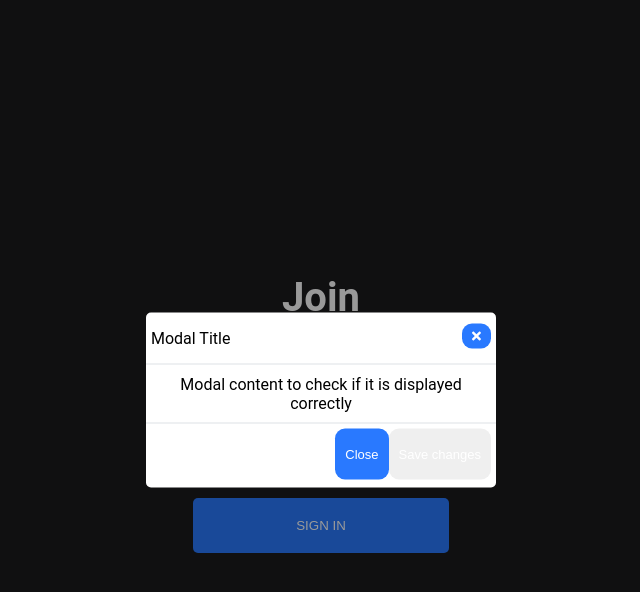
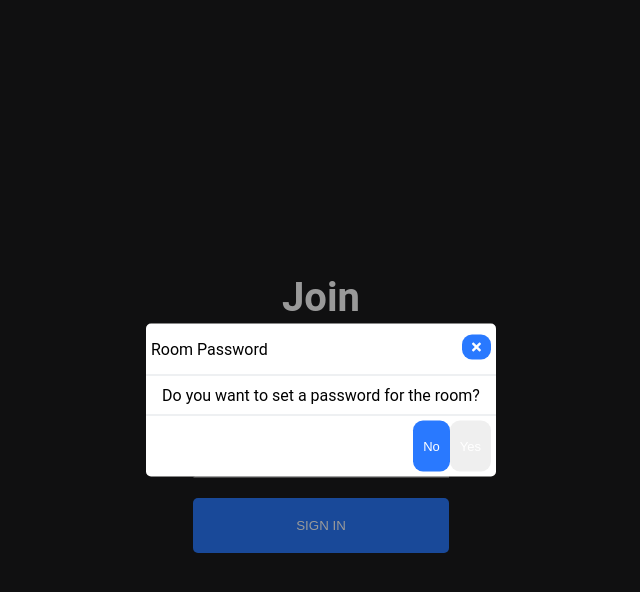
Before and after one commit to GeorgeDanicico/React, a React (Create React App) app in the folder chat_app/chatapp/: page / in a window 1280 px wide. Both pictures are taken after a click on the button "SIGN IN". Shown: the top 592 px of the page, without its empty margins (319-959 px from the left). Built offline with nearby package versions, Linux system fonts and the light colour scheme.

Commit message:
improvement

```diff
--- a/chat_app/chatapp/src/components/Chat/Chat.tsx
+++ b/chat_app/chatapp/src/components/Chat/Chat.tsx
@@ -16,14 +16,15 @@ import './style.css';
 let socket;
 
 const Chat: React.FC = () => {
+    const chatMessages = useAppSelector((state) => state.message.messages)
+
     const [name, setName] = useState<string>('');
     const [room, setRoom] = useState<string>('');
     const [roomUsers, setRoomUsers] = useState<User[]>([]);
     const [message, setMessage] = useState<string>('');
-    const [messages, setMessages] = useState<messagesObj[]>([]);
+    const [messages, setMessages] = useState<messagesObj[]>(chatMessages);
     const ENDPOINT = 'localhost:5000';
-    const location = useLocation()
-    const chatMessages = useAppSelector((state) => state.message.messages)
+    const location = useLocation();
     const dispatch = useAppDispatch();
 
     useEffect(() => {
--- a/chat_app/chatapp/src/components/Join/Join.tsx
+++ b/chat_app/chatapp/src/components/Join/Join.tsx
@@ -1,5 +1,5 @@
 import React, { useState } from "react";
-import { Link, useNavigate } from 'react-router-dom';
+import { useNavigate } from 'react-router-dom';
 import Modal from "../Modal/Modal";
 import './style.css';
 
@@ -10,7 +10,9 @@ const Join: React.FC = () => {
     const navigate = useNavigate();
 
     const handleSave = () => {
-
+        const password = localStorage.getItem('roomPass');
+        console.log(password);
+        navigate(`/chat?name=${name}&room=${room}`)
     }
 
     const handleCancel = () => { setShowModal(false) };
@@ -23,11 +25,16 @@ const Join: React.FC = () => {
             <div><input placeholder="Name" value={name} className="joinInput" type="text" onChange={(e) => setName(e.target.value)} /></div>
             <div><input placeholder="Room" value={room} className="joinInput mt-20" type="text" onChange={(e) => setRoom(e.target.value)} /></div>
 
-            {/* /<Link onClick={(event) => (!name || !room) ? event.preventDefault() : null} to={`/chat?name=${name}&room=${room}`}> */}
-                <button className="button mt-20" onClick={() => setShowModal(true)}>Sign In</button>
-            {/* </Link> */}
+            <button className="button mt-20" onClick={() => setShowModal(true)}>Sign In</button>
         </div>
-        <Modal show={showModal} handleClose={handleCancel} />
+        <Modal
+            show={showModal}
+            handleClose={handleCancel}
+            handleSave={handleSave}
+            title="Room Password"
+            modalType="password"
+            content="Do you want to set a password for the room?"
+        />
     </div>)
 }
 
--- a/chat_app/chatapp/src/components/Modal/Modal.tsx
+++ b/chat_app/chatapp/src/components/Modal/Modal.tsx
@@ -1,11 +1,20 @@
-import React, { useEffect, useRef } from "react";
+import React, { useState, useEffect, useRef } from "react";
 import { faTimes } from "@fortawesome/free-solid-svg-icons";
 import { ModalProp } from "../../utils/interfaces";
 import Button from "../Button/ButtonComponent";
 import './style.css'
 
-const Modal:React.FC<ModalProp> = ({ show, handleClose }) => {
+const Modal:React.FC<ModalProp> = ({
+    show, handleClose, handleSave, title, modalType, content,
+}) => {
     const modalRef = useRef<HTMLDivElement>();
+    const [modalInputValue, setModalInputValue] = useState<string>('');
+    const [addPassword, setAddPassword] = useState<boolean>(false);
+
+    const setPassword = () => {
+        localStorage.setItem('roomPass', modalInputValue);
+        handleSave();
+    };
 
     useEffect(() => {
         const func = (e) => {
@@ -31,20 +40,36 @@ const Modal:React.FC<ModalProp> = ({ show, handleClose }) => {
             <div ref={modalRef} className="modal-window">
                 <div className="modal-box">
                     <div className="modal-header">
-                        <p>Modal Title</p>
+                        <p>{title}</p>
                         <div>
                             <Button btnType="danger" onClick={handleClose}  btnIcon={faTimes} />
                         </div>
                     </div>
 
                     <div className="modal-content">
-                        Modal content to check if it is displayed correctly
+                        {!addPassword ? content : (
+                            <input
+                                type="text"
+                                className="modal-input"
+                                value={modalInputValue}
+                                onChange={(e) => setModalInputValue(e.target.value)}
+                                placeholder="Set password"
+                            />
+                        )}
                     </div>
 
                     <div className="modal-buttons">
                         <div>
-                            <Button btnType="danger" onClick={handleClose} label="Close" />
-                            <Button btnType="normal" onClick={() => {}} label="Save changes" />
+                            <Button
+                                btnType="danger"
+                                onClick={!addPassword ? () => handleSave() : () => setAddPassword(false)}
+                                label={!addPassword ? "No" : "Cancel"}
+                            />
+                            <Button
+                                btnType="normal"
+                                onClick={!addPassword ? () => setAddPassword(true) : () => setPassword()}
+                                label={!addPassword ? "Yes" : "Join"}
+                            />
                         </div>
                     </div>
                 </div>
--- a/chat_app/chatapp/src/components/Modal/style.css
+++ b/chat_app/chatapp/src/components/Modal/style.css
@@ -13,7 +13,8 @@
     top: 50%;
     left: 50%;
     transform: translate(-50%, -50%);
-    height: 175px;
+    min-height: 100px;
+    max-height: 175px;
     width: 350px;
     animation: fadeIn 1s, slideIn 1s;
 }
--- a/chat_app/chatapp/src/utils/interfaces.tsx
+++ b/chat_app/chatapp/src/utils/interfaces.tsx
@@ -43,4 +43,8 @@ export interface MessageProp {
 export interface ModalProp {
     show: boolean,
     handleClose: () => void,
+    handleSave: () => void,
+    title: string,
+    modalType: string,
+    content: string,
 }
```
Also changed, not shown: 1 other file (tests, documents, lock files or other folders).
